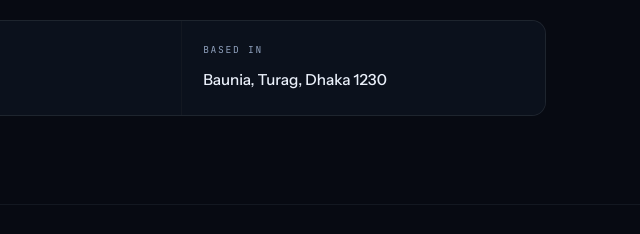
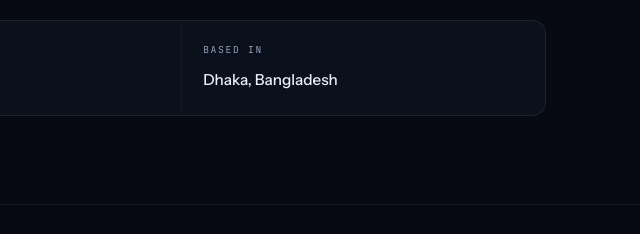
Before and after one commit to Reezbhan/My-Personal-Website, a plain HTML site: page index.html in a window 1280 px wide. Shown: the part 10594-10828 px from the top of the page, 640-1280 px from the left. Drawn offline with nearby package versions, Linux system fonts and the light colour scheme.

Commit message:
address change

```diff
--- a/index.html
+++ b/index.html
@@ -859,7 +859,7 @@ footer{border-top:1px solid var(--line-soft);padding-block:2rem;}
     <div class="contact-grid rv">
       <a href="mailto:reezbhan.imteaz@gmail.com"><span>Email</span><b>reezbhan.imteaz@gmail.com</b></a>
       <a href="tel:+8801676630260"><span>Phone</span><b>+880 1676 630260</b></a>
-      <div><span>Based in</span><b>Baunia, Turag, Dhaka 1230</b></div>
+      <div><span>Based in</span><b>Dhaka, Bangladesh</b></div>
     </div>
   </div>
 </section>
```
